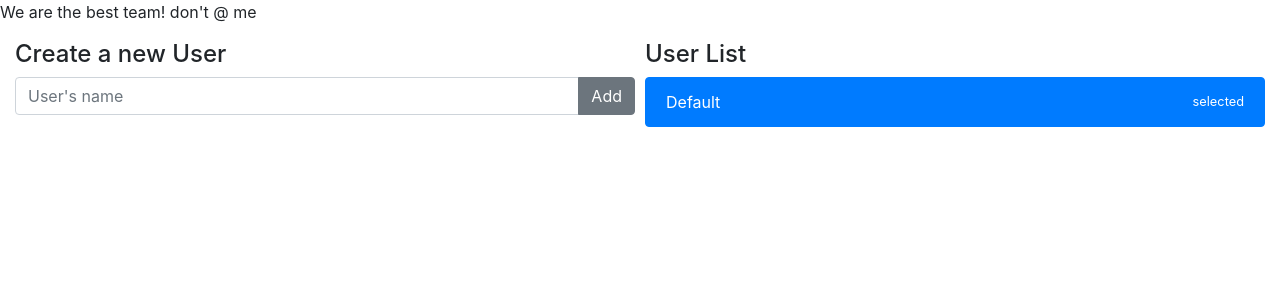
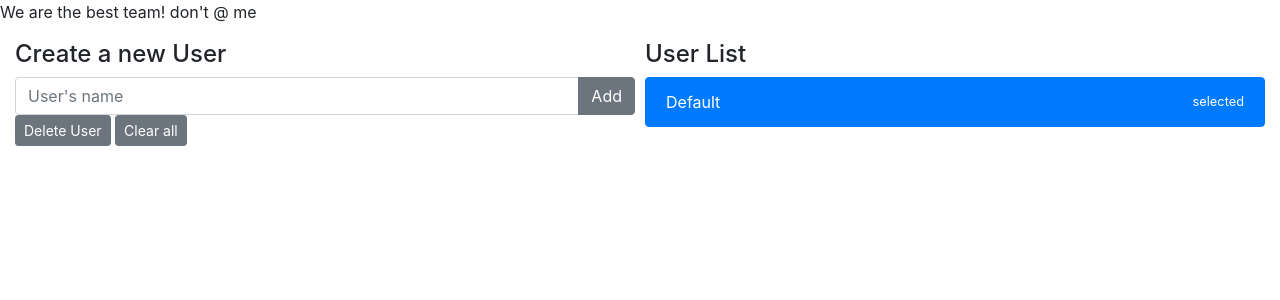
Before and after one commit to MielynA/youtube-clone-1, a React (Create React App) app: page / in a window 1280 px wide. Shown: the top 300 px of the page. Built offline with nearby package versions, Linux system fonts and the light colour scheme.

Commit message:
added delete button file for buttons that will delte user and clear all users, clear all users is now working

```diff
--- /dev/null
+++ b/src/components/Lists/DeleteButtons.js
@@ -0,0 +1,14 @@
+import React from 'react';
+import { Button } from 'reactstrap';
+
+
+const DeleteButtons = (props) => {
+
+    return <>
+        <Button color="secondary" size="sm">Delete User</Button>{' '}
+        <Button color="secondary" size="sm" onClick={e => (props.onClick())}>Clear all</Button>
+    </>
+}
+
+
+export { DeleteButtons }
--- a/src/components/Lists/UserList.js
+++ b/src/components/Lists/UserList.js
@@ -1,4 +1,5 @@
 import React from 'react';
+
 
 const UserList = (props) => {
     const data = props.data;
--- a/src/containers/User/User.js
+++ b/src/containers/User/User.js
@@ -1,6 +1,7 @@
 import React, { Component } from 'react';
 import { UserList } from '../../components/Lists/UserList';
 import { AddNew } from '../../components/AddNew/AddNew';
+import { DeleteButtons } from '../../components/Lists/DeleteButtons'
 import { Row, Col, Alert } from 'reactstrap';
 
 class User extends Component {
@@ -31,7 +32,7 @@ class User extends Component {
 
         const trimedInput = input.trim() //remove unnecessary spaces
         if (trimedInput === '') {
-            this.setState({ alertOn: true, input: '', error: 'Invalid Input, Please Enter Valid Name.' })
+            this.setState({ alertOn: true, input: '', error: 'Invalid Input, Please Enter Valid Name.' });
         }
         else {
             const upperCase = trimedInput[0].toUpperCase();
@@ -41,20 +42,24 @@ class User extends Component {
             for (let i = 0; i < userArr.length; i++) {
 
                 if (name === userArr[i]) { //check if user exist
-                    this.setState({ alertOn: true, input: '', error: 'Name Already Exists, Try A Different Name.' })
+                    this.setState({ alertOn: true, input: '', error: 'Name Already Exists, Try A Different Name.' });
                     return;
                 }
                 else { //add new user
                     const newUser = { [name]: { 'feed': null } }
                     const newUsers = Object.assign(this.state.users, newUser)
-                    this.setState({ users: newUsers, input: '', alertOn: false })
+                    this.setState({ users: newUsers, input: '', alertOn: false });
                 }
             }
         }
     }
 
     handleOnchange = (event) => {
-        this.setState({ input: event.target.value })
+        this.setState({ input: event.target.value });
+    }
+
+    handleDeleteAll = () => {
+        this.setState({ users: { 'Default': { 'feed': { 'music': [] } } } });
     }
 
     render() {
@@ -69,6 +74,7 @@ class User extends Component {
                 <Row form>
                     <Col>
                         <AddNew title={title} placeholder={placeholder} input={input} onKeyPress={this.handleAddClick} onClick={this.handleAddClick} onChange={this.handleOnchange} />
+                        <DeleteButtons onClick={this.handleDeleteAll} />
                     </Col>
                     <Col>
                         <UserList data={data} onClick={this.handleListClick} />
```
